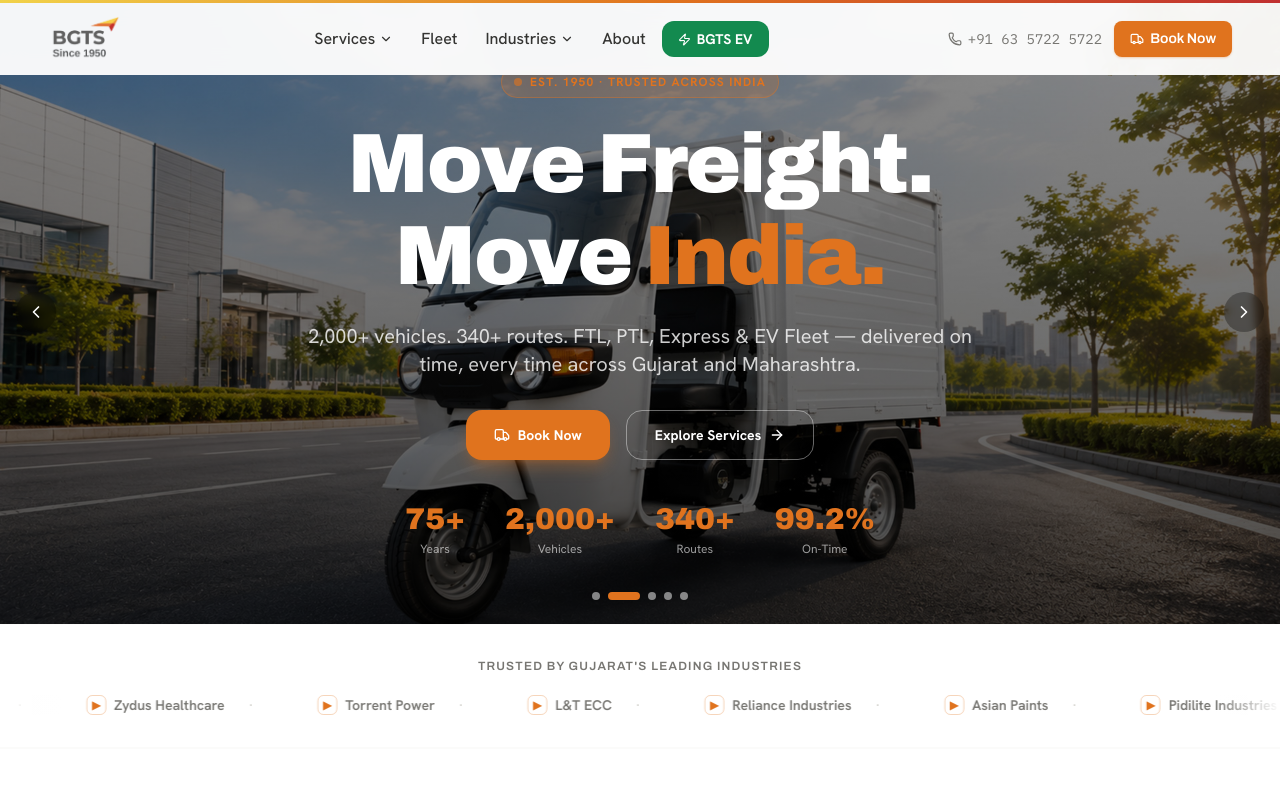
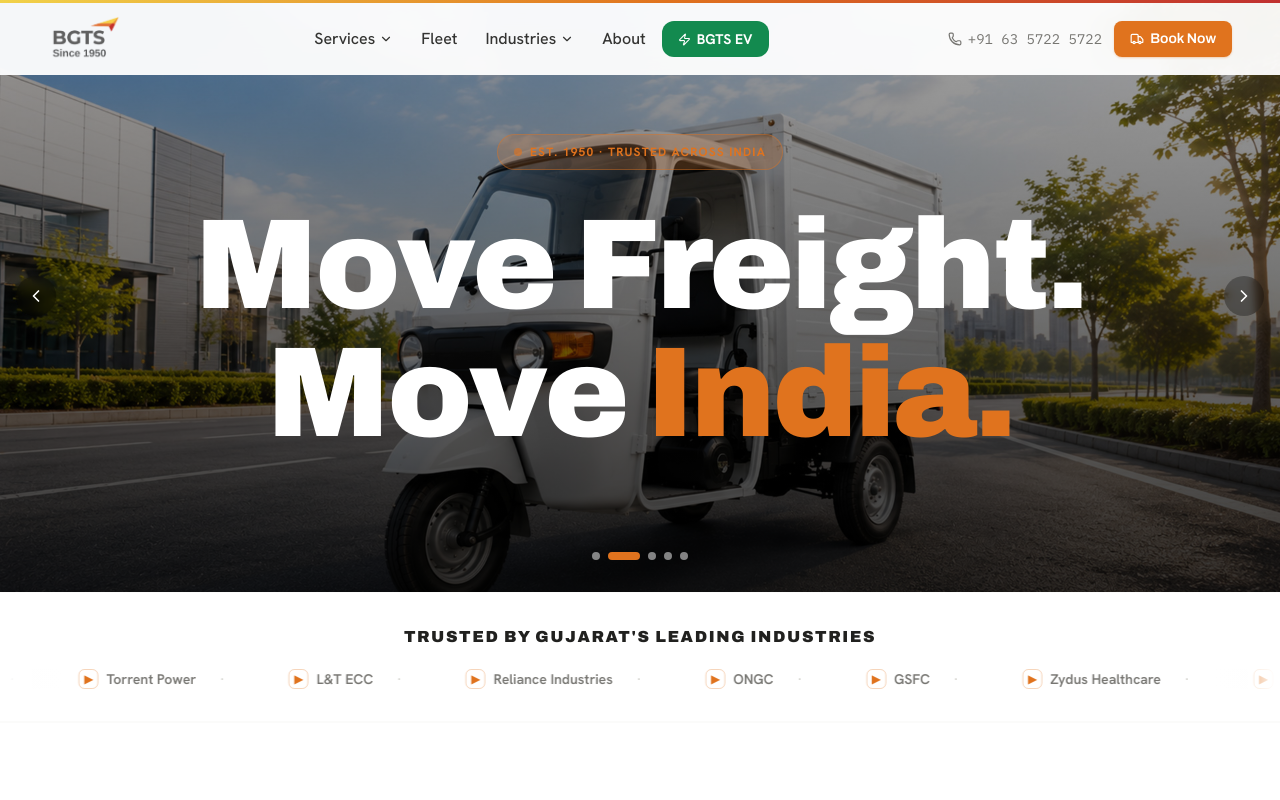
Before and after one commit to bagdroplogistics-create/bgts-website, a Next.js app: page / in a window 1280 px wide. Shown: the top 800 px of the page. Built offline with nearby package versions, Linux system fonts and the light colour scheme.

Commit message:
home page update

```diff
--- a/src/app/page.tsx
+++ b/src/app/page.tsx
@@ -13,9 +13,9 @@
 export const metadata: Metadata = {
   title: 'BGTS — Technology-Enabled Transport & Logistics | Gujarat, Maharashtra',
   description:
-    'Baroda Goods Transport Service — India\'s trusted road, rail, and multimodal logistics company since 1950. FTL, PTL, Express, Warehousing across Gujarat and Maharashtra.',
+    "Baroda Goods Transport Service — India's trusted road, rail, and multimodal logistics company since 1950. FTL, PTL, Express, Warehousing across Gujarat and Maharashtra.",
   openGraph: {
-    title: 'BGTS — Moving India\'s goods, on time, since 1950',
+    title: "BGTS — Moving India's goods, on time, since 1950",
     description:
       'Technology-enabled road, rail, and multimodal logistics across Gujarat and Maharashtra. FTL, PTL, Express, Warehousing, and BGTS EV Fleet.',
   },
@@ -26,10 +26,10 @@
     <>
       <Navbar />
 
-      {/* 1. Hero — dark, full-height, with Gujarat route map */}
+      {/* 1. Hero */}
       <Hero />
 
-      {/* 2. Trust strip — client logos marquee */}
+      {/* 2. Trust strip — industry logos marquee */}
       <TrustStrip />
 
       {/* 3. Stats — animated counters */}
--- a/src/components/forms/BGTSBookingModal.tsx
+++ b/src/components/forms/BGTSBookingModal.tsx
@@ -51,7 +51,17 @@
   { id: 'odc-40ft-trailer',       name: '40 FT OPEN TRAILER ODC',  category: 'ODC',       emoji: '🏗️', maxLoad: '32 Ton' },
 ]
 
-const BADGE_COLOR: Record<VehicleCategory, string> = {
+// ─── Step 1 — Compact flat grid (5 per row) ─────────────────────────────
+
+const CAT_DOT: Record<VehicleCategory, string> = {
+  'Small':     'bg-blue-500',
+  'Medium':    'bg-emerald-500',
+  'Heavy':     'bg-orange-500',
+  'Container': 'bg-purple-500',
+  'ODC':       'bg-red-500',
+}
+
+const CAT_BADGE: Record<VehicleCategory, string> = {
   'Small':     'bg-blue-100 text-blue-700',
   'Medium':    'bg-emerald-100 text-emerald-700',
   'Heavy':     'bg-orange-100 text-orange-700',
@@ -59,12 +69,123 @@
   'ODC':       'bg-red-100 text-red-700',
 }
 
-const BADGE_ACTIVE: Record<VehicleCategory, string> = {
-  'Small':     'bg-blue-600 text-white',
-  'Medium':    'bg-emerald-600 text-white',
-  'Heavy':     'bg-orange-600 text-white',
-  'Container': 'bg-purple-600 text-white',
-  'ODC':       'bg-red-600 text-white',
+function StepVehicle({ selected, onSelect, onNext, onClose }: {
+  selected: string; onSelect: (id: string) => void; onNext: () => void; onClose: () => void
+}) {
+  return (
+    <div className="flex flex-col h-full">
+      {/* Header */}
+      <div className="flex items-center justify-between px-6 py-4 border-b border-gray-100 bg-white shrink-0">
+        <div className="flex items-center gap-2.5">
+          <div className="w-8 h-8 rounded-lg bg-brand flex items-center justify-center">
+            <Truck size={15} className="text-white" />
+          </div>
+          <div>
+            <p className="font-display font-black text-sm text-gray-900 leading-none">Step 1 of 3 — BGTS Transport</p>
+            <p className="text-xs text-gray-500">Select your vehicle · 20 vehicles</p>
+          </div>
+        </div>
+        <div className="flex items-center gap-3">
+          {/* Category legend */}
+          <div className="hidden sm:flex items-center gap-3 text-[10px] text-gray-500">
+            {(['Small','Medium','Heavy','Container','ODC'] as VehicleCategory[]).map(cat => (
+              <span key={cat} className="flex items-center gap-1">
+                <span className={cn('w-2 h-2 rounded-full shrink-0', CAT_DOT[cat])} />
+                {cat}
+              </span>
+            ))}
+          </div>
+          <button type="button" onClick={onClose} aria-label="Close"
+            className="w-8 h-8 rounded-full bg-gray-100 hover:bg-gray-200 flex items-center justify-center transition-colors">
+            <X size={15} className="text-gray-500" />
+          </button>
+        </div>
+      </div>
+
+      {/* Body — flat 5-col grid, no scroll needed */}
+      <div className="flex-1 px-5 py-4 overflow-y-auto">
+        <div className="grid grid-cols-2 sm:grid-cols-3 lg:grid-cols-5 gap-2">
+          {VEHICLES.map(v => {
+            const active = selected === v.id
+            const tooltip = [
+              v.size && `Size: ${v.size}`,
+              v.householdCapacity && `Capacity: ${v.householdCapacity}`,
+              `Category: ${v.category}`,
+            ].filter(Boolean).join(' · ')
+
+            return (
+              <button
+                key={v.id}
+                type="button"
+                onClick={() => onSelect(v.id)}
+                title={tooltip}
+                className={cn(
+                  'relative text-left rounded-xl border-2 px-2.5 py-2.5 transition-all duration-150',
+                  'focus:outline-none focus-visible:ring-2 focus-visible:ring-brand',
+                  'hover:shadow-md hover:-translate-y-0.5',
+                  active
+                    ? 'border-brand bg-brand/5 shadow-sm shadow-brand/10'
+                    : 'border-gray-200 bg-white hover:border-brand/40'
+                )}
+              >
+                {/* Category dot — top-left */}
+                <span className={cn('absolute top-2 left-2 w-1.5 h-1.5 rounded-full', CAT_DOT[v.category])} />
+
+                {/* Checkmark — top-right when active */}
+                {active && (
+                  <div className="absolute top-1.5 right-1.5 w-4 h-4 rounded-full bg-brand flex items-center justify-center">
+                    <Check size={8} className="text-white" />
+                  </div>
+                )}
+
+                {/* Emoji */}
+                <div className="text-2xl mb-1.5 mt-1 ml-1">{v.emoji}</div>
+
+                {/* Name */}
+                <div className={cn(
+                  'text-[10px] font-bold leading-tight mb-1',
+                  active ? 'text-brand' : 'text-gray-800'
+                )}>
+                  {v.name}
+                </div>
+
+                {/* Max load */}
+                <div className="text-[10px] text-gray-500 font-medium">
+                  Max {v.maxLoad}
+                </div>
+
+                {/* Category badge — shown on hover via group, always visible on mobile */}
+                <div className={cn(
+                  'mt-1.5 inline-block text-[9px] px-1.5 py-0.5 rounded-full font-bold',
+                  active ? 'bg-brand/10 text-brand' : CAT_BADGE[v.category]
+                )}>
+                  {v.category}
+                </div>
+              </button>
+            )
+          })}
+        </div>
+      </div>
+
+      {/* Footer */}
+      <div className="px-6 py-3.5 border-t border-gray-100 bg-white flex items-center justify-between shrink-0">
+        <p className="text-xs text-gray-500">
+          {selected
+            ? <span className="text-brand font-semibold">✓ {VEHICLES.find(v => v.id === selected)?.name}</span>
+            : 'Hover a card to see full details · Click to select'}
+        </p>
+        <button type="button" onClick={onNext} disabled={!selected}
+          className={cn(
+            'inline-flex items-center gap-2 px-6 py-2.5 rounded-xl text-sm font-bold transition-all',
+            selected
+              ? 'bg-brand text-white hover:bg-brand/90 shadow-md shadow-brand/20 hover:-translate-y-0.5'
+              : 'bg-gray-100 text-gray-400 cursor-not-allowed'
+          )}>
+          Continue <ArrowRight size={15} />
+        </button>
+      </div>
+    </div>
+  )
 }
 
 // ─── Schema ───────────────────────────────────────────────────────────────
@@ -124,109 +245,6 @@
 }
 function Err({ msg }: { msg?: string }) {
   return msg ? <p className="mt-1 text-xs text-red-500">{msg}</p> : null
-}
-
-// ─── Step 1 — Vehicle selection ───────────────────────────────────────────
-
-function StepVehicle({ selected, onSelect, onNext, onClose }: {
-  selected: string; onSelect: (id: string) => void; onNext: () => void; onClose: () => void
-}) {
-  const categories: VehicleCategory[] = ['Small', 'Medium', 'Heavy', 'Container', 'ODC']
-
-  return (
-    <div className="flex flex-col h-full">
-      {/* Header */}
-      <div className="flex items-center justify-between px-6 py-4 border-b border-gray-100 bg-white shrink-0">
-        <div className="flex items-center gap-2.5">
-          <div className="w-8 h-8 rounded-lg bg-brand flex items-center justify-center">
-            <Truck size={15} className="text-white" />
-          </div>
-          <div>
-            <p className="font-display font-black text-sm text-gray-900 leading-none">Step 1 of 3 — BGTS Transport</p>
-            <p className="text-xs text-gray-500">Select your vehicle</p>
-          </div>
-        </div>
-        <button type="button" onClick={onClose} aria-label="Close"
-          className="w-8 h-8 rounded-full bg-gray-100 hover:bg-gray-200 flex items-center justify-center transition-colors">
-          <X size={15} className="text-gray-500" />
-        </button>
-      </div>
-
-      {/* Body — scrollable */}
-      <div className="flex-1 overflow-y-auto px-6 py-5">
-        <h2 className="font-display font-black text-2xl text-gray-900 mb-1">Choose Your Vehicle</h2>
-        <p className="text-sm text-gray-500 mb-5">20 vehicles across 5 categories — select what fits your load</p>
-
-        {categories.map(cat => {
-          const catVehicles = VEHICLES.filter(v => v.category === cat)
-          return (
-            <div key={cat} className="mb-6">
-              <div className={cn('inline-flex items-center px-2.5 py-1 rounded-full text-xs font-bold mb-3', BADGE_COLOR[cat])}>
-                {cat} Vehicles · {catVehicles.length}
-              </div>
-              <div className="grid grid-cols-2 sm:grid-cols-3 md:grid-cols-4 gap-2.5">
-                {catVehicles.map(v => {
-                  const active = selected === v.id
-                  return (
-                    <button key={v.id} type="button" onClick={() => onSelect(v.id)}
-                      className={cn(
-                        'relative text-left rounded-xl border-2 p-3 transition-all duration-200',
-                        'hover:shadow-md focus:outline-none focus-visible:ring-2 focus-visible:ring-brand',
-                        active
-                          ? 'border-brand bg-brand/5 shadow-sm'
-                          : 'border-gray-200 bg-white hover:border-brand/40'
-                      )}>
-                      {active && (
-                        <div className="absolute top-2 right-2 w-4 h-4 rounded-full bg-brand flex items-center justify-center">
-                          <Check size={9} className="text-white" />
-                        </div>
-                      )}
-                      {!active && (
-                        <span className={cn('absolute top-2 right-2 text-[9px] px-1.5 py-0.5 rounded-full font-bold', BADGE_COLOR[cat])}>
-                          {cat}
-                        </span>
-                      )}
-                      {active && (
-                        <span className={cn('absolute top-2 left-2 text-[9px] px-1.5 py-0.5 rounded-full font-bold', BADGE_ACTIVE[cat])}>
-                          {cat}
-                        </span>
-                      )}
-                      <div className="text-2xl mb-1.5 mt-1">{v.emoji}</div>
-                      <div className={cn('font-bold text-xs leading-tight mb-1', active ? 'text-brand' : 'text-gray-900')}>
-                        {v.name}
-                      </div>
-                      <div className="text-xs text-gray-500">Max: {v.maxLoad}</div>
-                      {v.householdCapacity && (
-                        <div className="text-xs text-gray-400 mt-0.5">{v.householdCapacity}</div>
-                      )}
-                    </button>
-                  )
-                })}
-              </div>
-            </div>
-          )
-        })}
-      </div>
-
-      {/* Footer — sticky */}
-      <div className="px-6 py-4 border-t border-gray-100 bg-white flex items-center justify-between shrink-0">
-        <p className="text-xs text-gray-500">
-          {selected
-            ? <span className="text-brand font-semibold">✓ {VEHICLES.find(v => v.id === selected)?.name}</span>
-            : 'Select a vehicle to continue'}
-        </p>
-        <button type="button" onClick={onNext} disabled={!selected}
-          className={cn(
-            'inline-flex items-center gap-2 px-6 py-2.5 rounded-xl text-sm font-bold transition-all',
-            selected
-              ? 'bg-brand text-white hover:bg-brand-700 shadow-md shadow-brand/20 hover:-translate-y-0.5'
-              : 'bg-gray-100 text-gray-400 cursor-not-allowed'
-          )}>
-          Continue <ArrowRight size={15} />
-        </button>
-      </div>
-    </div>
-  )
 }
 
 // ─── Step 2 — Booking form ────────────────────────────────────────────────
@@ -544,7 +562,7 @@
             'inset-0 rounded-none',
             'sm:inset-auto sm:rounded-2xl',
             'sm:top-1/2 sm:left-1/2 sm:-translate-x-1/2 sm:-translate-y-1/2',
-            'sm:w-[95vw] sm:max-w-[900px] sm:h-[92vh]',
+            'sm:w-[90vw] sm:max-w-[1400px] sm:h-[92vh]',
             'data-[state=open]:animate-in data-[state=closed]:animate-out',
             'data-[state=closed]:fade-out-0 data-[state=open]:fade-in-0',
             'sm:data-[state=open]:zoom-in-95 sm:data-[state=closed]:zoom-out-95',
--- a/src/components/sections/Hero.tsx
+++ b/src/components/sections/Hero.tsx
@@ -2,10 +2,7 @@
 
 import { useState, useEffect, useCallback } from 'react'
 import Image from 'next/image'
-import Link from 'next/link'
-import { Truck, ArrowRight, ChevronLeft, ChevronRight } from 'lucide-react'
-import { useBookingModal } from '@/contexts/BookingModalContext'
-import { Button } from '@/components/ui/Button'
+import { ChevronLeft, ChevronRight } from 'lucide-react'
 import { cn } from '@/lib/utils'
 
 const slides = [
@@ -19,7 +16,6 @@
 const AUTO_INTERVAL = 5000
 
 export function Hero() {
-  const { openModal } = useBookingModal()
   const [current, setCurrent] = useState(0)
   const [fading, setFading] = useState(false)
 
@@ -46,7 +42,7 @@
 
   return (
     <section
-      className="relative w-full overflow-hidden h-[60vh] sm:h-[65vh] md:h-[70vh] lg:h-[78vh]"
+      className="relative w-full overflow-hidden h-[58vh] sm:h-[62vh] md:h-[68vh] lg:h-[74vh]"
       aria-label="BGTS — India's Trusted Freight Partner"
     >
       {/* Slides */}
@@ -70,20 +66,20 @@
         </div>
       ))}
 
-      {/* Dark overlay — stronger at bottom and left for text readability */}
+      {/* Dark overlay */}
       <div
         className="absolute inset-0 pointer-events-none"
         style={{
-          background: 'linear-gradient(to bottom, rgba(0,0,0,0.45) 0%, rgba(0,0,0,0.58) 65%, rgba(0,0,0,0.72) 100%)',
+          background: 'linear-gradient(to bottom, rgba(0,0,0,0.35) 0%, rgba(0,0,0,0.55) 50%, rgba(0,0,0,0.78) 100%)',
         }}
         aria-hidden="true"
       />
 
-      {/* ── Centered content overlay ── */}
+      {/* Centered content */}
       <div className="absolute inset-0 flex flex-col items-center justify-center text-center px-4">
 
         {/* Eyebrow */}
-        <div className="inline-flex items-center gap-2 px-3 py-1.5 rounded-full bg-brand/20 border border-brand/40 mb-5">
+        <div className="inline-flex items-center gap-2 px-4 py-2 rounded-full bg-brand/20 border border-brand/40 mb-8">
           <span className="w-2 h-2 rounded-full bg-brand animate-pulse" aria-hidden="true" />
           <span className="text-brand text-xs font-bold tracking-widest uppercase">
             Est. 1950 · Trusted Across India
@@ -91,50 +87,10 @@
         </div>
 
         {/* Headline */}
-        <h1 className="font-display font-black text-4xl sm:text-5xl md:text-6xl lg:text-7xl text-white tracking-tight leading-[1.0] mb-5 max-w-4xl">
+        <h1 className="font-display font-black text-5xl sm:text-6xl md:text-7xl lg:text-8xl xl:text-9xl text-white tracking-tight leading-[0.95] max-w-5xl">
           Move Freight.<br />
           Move <span className="text-brand">India.</span>
         </h1>
-
-        {/* Sub */}
-        <p className="text-white/80 text-base sm:text-lg md:text-xl leading-relaxed mb-8 max-w-2xl">
-          2,000+ vehicles. 340+ routes. FTL, PTL, Express & EV Fleet —
-          delivered on time, every time across Gujarat and Maharashtra.
-        </p>
-
-        {/* CTAs */}
-        <div className="flex flex-wrap gap-4 justify-center mb-10">
-          <button
-            type="button"
-            onClick={openModal}
-            className="inline-flex items-center gap-2 px-7 py-3.5 rounded-xl bg-brand text-white font-bold text-sm hover:bg-brand-600 transition-all shadow-lg shadow-brand/30 hover:shadow-brand/50 hover:-translate-y-0.5 active:translate-y-0"
-          >
-            <Truck size={16} />
-            Book Now
-          </button>
-          <Link
-            href="/services"
-            className="inline-flex items-center gap-2 px-7 py-3.5 rounded-xl border border-white/40 text-white font-bold text-sm hover:bg-white/10 transition-all"
-          >
-            Explore Services
-            <ArrowRight size={16} />
-          </Link>
-        </div>
-
-        {/* Trust stats */}
-        <div className="flex flex-wrap gap-6 sm:gap-10 justify-center">
-          {[
-            { value: '75+',    label: 'Years' },
-            { value: '2,000+', label: 'Vehicles' },
-            { value: '340+',   label: 'Routes' },
-            { value: '99.2%',  label: 'On-Time' },
-          ].map(({ value, label }) => (
-            <div key={label} className="text-center">
-              <p className="font-display font-black text-2xl sm:text-3xl text-brand leading-none">{value}</p>
-              <p className="text-xs text-white/60 mt-0.5">{label}</p>
-            </div>
-          ))}
-        </div>
       </div>
 
       {/* Prev arrow */}
@@ -158,7 +114,7 @@
       </button>
 
       {/* Dot indicators */}
-      <div className="absolute bottom-6 left-1/2 -translate-x-1/2 flex gap-2">
+      <div className="absolute bottom-8 left-1/2 -translate-x-1/2 flex gap-2">
         {slides.map((_, i) => (
           <button
             key={i}
--- a/src/components/sections/TrustStrip.tsx
+++ b/src/components/sections/TrustStrip.tsx
@@ -1,18 +1,12 @@
 // Server component — no animation needed (CSS handles it)
 
 const clients = [
-  'Mafatlal Industries',
   'Zydus Healthcare',
   'Torrent Power',
   'L&T ECC',
   'Reliance Industries',
-  'Asian Paints',
-  'Pidilite Industries',
-  'Adani Group',
-  'Tata Chemicals',
   'ONGC',
   'GSFC',
-  'V-Mart Retail',
 ]
 
 export function TrustStrip() {
@@ -24,7 +18,7 @@
       className="py-8 bg-surface-card border-y border-ink-ghost/10 overflow-hidden"
       aria-label="Trusted by leading companies"
     >
-      <p className="text-center text-xs text-ink-muted uppercase tracking-widest mb-5 font-display font-semibold">
+      <p className="text-center text-sm sm:text-base text-ink-strong uppercase tracking-widest mb-5 font-display font-black">
         Trusted by Gujarat's leading industries
       </p>
 
@@ -52,7 +46,7 @@
                 className="w-5 h-5 rounded border border-brand/30 inline-flex items-center justify-center text-brand text-2xs font-black"
                 aria-hidden="true"
               >
-                ▶
+                &#9654;
               </span>
               {name}
               <span className="mx-4 text-ink-ghost" aria-hidden="true">·</span>
```
